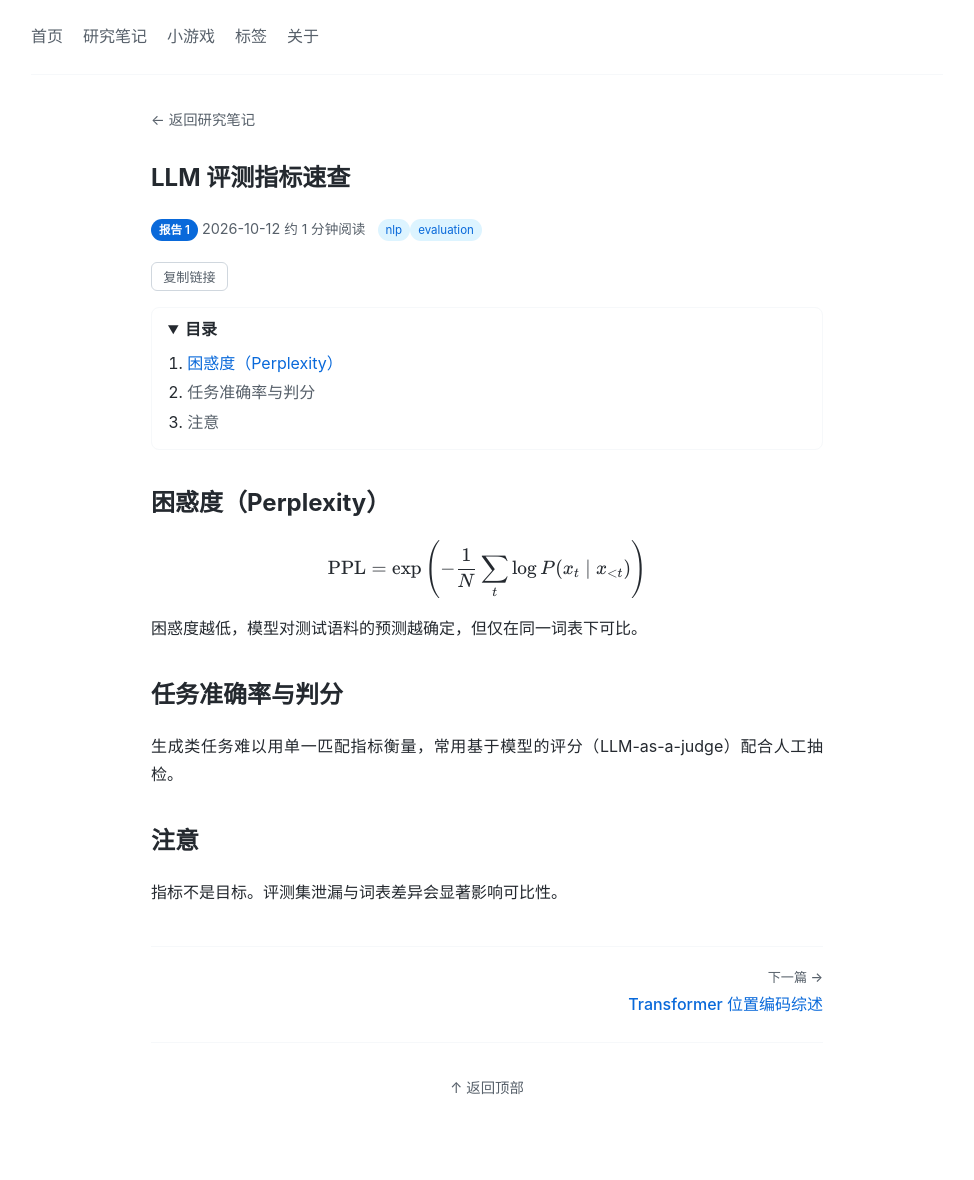
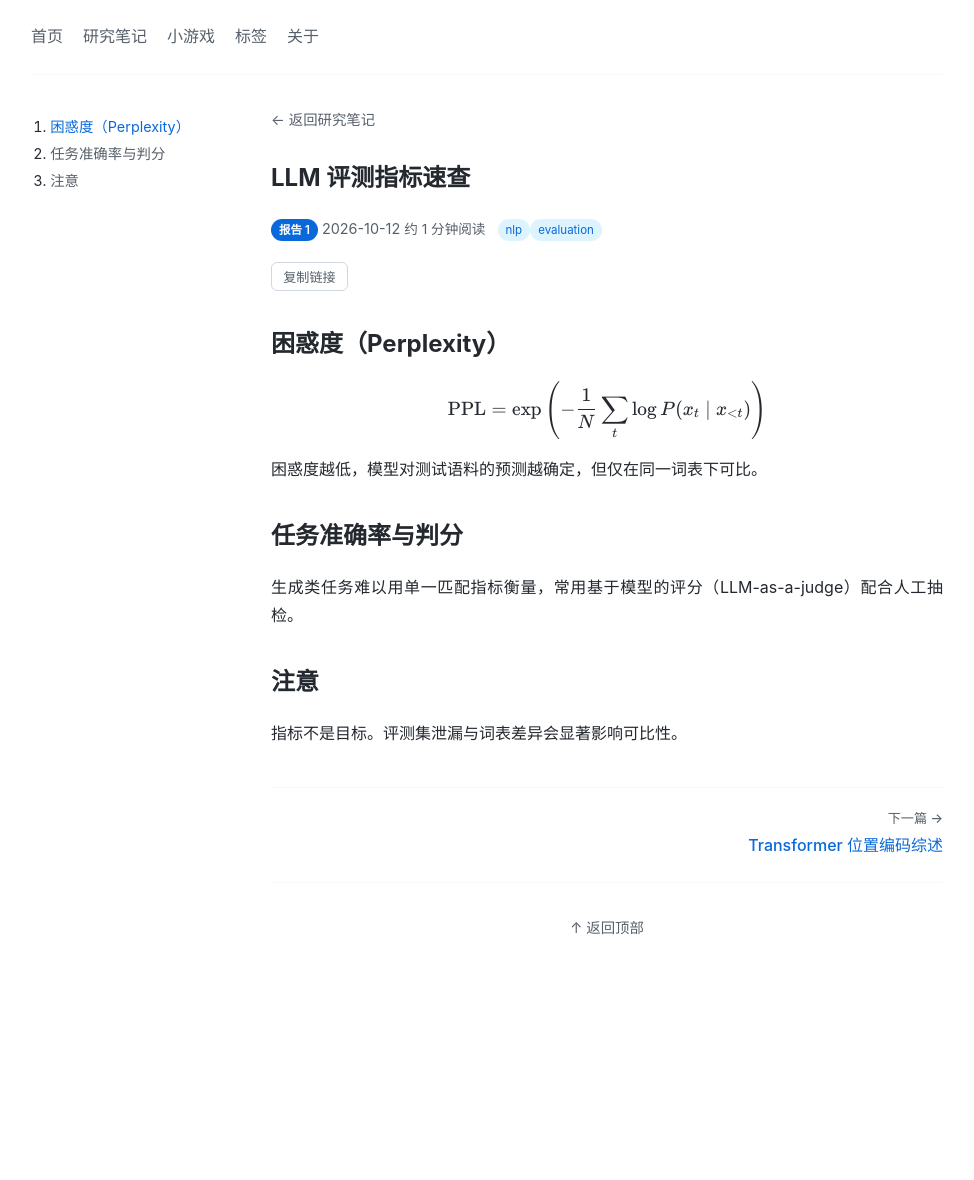
Before and after one commit to lyb19850811/github-pages, a Jekyll site: the page built from _posts/2026-10-12-llm-evaluation-metrics.md, in a window 1280 px wide. Shown: the whole page, without its empty margins (153-1127 px from the left). Built offline with Jekyll 4.4.1, drawn with Linux system fonts in a browser that asks for light colours; after the commit the page ends 1021 px from its top, so only the background shows below that.

Commit message:
feat: enrich homepage, add a11y states, move TOC to sticky sidebar

```diff
--- a/_layouts/research.html
+++ b/_layouts/research.html
@@ -2,6 +2,9 @@
 layout: default
 ---
 <article class="note-detail">
+  <aside class="toc" id="toc"></aside>
+
+  <div class="note-main">
     <p class="back"><a href="{{ '/notes/' | relative_url }}">← 返回研究笔记</a></p>
     <h1>{{ page.title }}</h1>
     <p class="meta">
@@ -14,8 +17,6 @@ layout: default
     <div class="article-tools">
       <button type="button" class="copy-link" id="copy-link">复制链接</button>
     </div>
-
-  <div class="toc" id="toc"></div>
 
     <div class="content">
       {{ content }}
@@ -55,6 +56,7 @@ layout: default
     </nav>
 
     <p class="back-to-top"><a href="#" class="js-back-to-top">↑ 返回顶部</a></p>
+  </div>
 </article>
 
 <script src="{{ '/assets/js/article.js' | relative_url }}"></script>
--- a/assets/js/article.js
+++ b/assets/js/article.js
@@ -51,6 +51,12 @@
       html += '</ol></details>';
       toc.innerHTML = html;
 
+      // 窄屏下目录默认折叠（桌面端由 CSS 强制展开）
+      var details = toc.querySelector('.toc-details');
+      if (details && window.matchMedia('(max-width: 768px)').matches) {
+        details.removeAttribute('open');
+      }
+
       // 章节高亮
       if ('IntersectionObserver' in window) {
         var links = toc.querySelectorAll('a');
@@ -67,7 +73,8 @@
         headings.forEach(function (h) { observer.observe(h); });
       }
     } else {
-      toc.hidden = true;
+      if (toc.parentNode) toc.parentNode.classList.add('no-toc');
+      toc.remove();
     }
   }
 })();
--- a/style.css
+++ b/style.css
@@ -170,9 +170,18 @@ code {
 
 /* 研究正文 */
 .note-detail {
-  max-width: 42rem;
+  display: grid;
+  grid-template-columns: auto minmax(0, 42rem);
+  gap: 2.5rem;
+  justify-content: center;
+  align-items: start;
+  max-width: none;
   margin: 0 auto;
 }
+.note-detail.no-toc {
+  grid-template-columns: minmax(0, 42rem);
+}
+.note-main { min-width: 0; }
 .back {
   display: inline-block;
   color: var(--muted);
@@ -268,7 +277,14 @@ code {
 .copy-link:hover { border-color: var(--accent); color: var(--accent); }
 
 /* 目录 */
-.toc { margin: 1rem 0 1.5rem; }
+.toc {
+  position: sticky;
+  top: 1.5rem;
+  width: 200px;
+  max-height: calc(100vh - 3rem);
+  overflow-y: auto;
+  font-size: .9rem;
+}
 .toc-details {
   border: 1px solid var(--bg);
   border-radius: 8px;
@@ -281,6 +297,28 @@ code {
 .toc-list li.toc-h3 { padding-left: 1rem; }
 .toc-list a { color: var(--muted); text-decoration: none; }
 .toc-list a:hover, .toc-list a.active { color: var(--accent); }
+
+/* 目录：桌面端侧栏（隐藏折叠头、去边框） */
+@media (min-width: 769px) {
+  .toc-details {
+    border: none;
+    background: none;
+    padding: 0;
+    border-radius: 0;
+  }
+  .toc-details summary { display: none; }
+}
+
+/* 目录：移动端回退顶部折叠面板 */
+@media (max-width: 768px) {
+  .note-detail { display: block; }
+  .toc {
+    position: static;
+    width: auto;
+    max-height: none;
+    margin: 1rem 0 1.5rem;
+  }
+}
 
 /* 上一篇 / 下一篇 */
 .post-nav {
@@ -332,3 +370,59 @@ code {
 .search-item .summary { margin: .25rem 0; font-size: .9rem; color: var(--muted); }
 .search-item .search-tags { display: flex; flex-wrap: wrap; gap: .35rem; margin: 0; }
 .search-empty { color: var(--muted); }
+
+/* 首页：最近更新 */
+.home-recent { display: flex; flex-direction: column; gap: .5rem; margin: 1rem 0; }
+.home-recent-item {
+  display: flex;
+  align-items: baseline;
+  gap: .75rem;
+  padding: .5rem .75rem;
+  border: 1px solid #d0d7de;
+  border-radius: 8px;
+  background: #fff;
+  text-decoration: none;
+  color: var(--fg);
+}
+.home-recent-item:hover { border-color: var(--accent); }
+.home-recent-report {
+  flex: none;
+  font-size: .72rem;
+  font-weight: 600;
+  color: #fff;
+  background: var(--accent);
+  padding: .1rem .5rem;
+  border-radius: 999px;
+}
+.home-recent-title { flex: 1; min-width: 0; overflow: hidden; text-overflow: ellipsis; white-space: nowrap; }
+.home-recent-item time { flex: none; color: var(--muted); font-size: .85rem; }
+
+/* 首页：标签云 */
+.tag-cloud { display: flex; flex-wrap: wrap; gap: .5rem; margin: 1rem 0; }
+.tag-cloud-item {
+  display: inline-block;
+  padding: .35rem .8rem;
+  border: 1px solid #d0d7de;
+  border-radius: 999px;
+  background: #fff;
+  color: var(--muted);
+  text-decoration: none;
+  font-size: .9rem;
+}
+.tag-cloud-item:hover { border-color: var(--accent); color: var(--accent); }
+.tag-cloud-item .count { opacity: .7; font-size: .8em; margin-left: .2em; }
+
+/* 动效降级（用户偏好减少动效） */
+@media (prefers-reduced-motion: reduce) {
+  .card { transition: none; }
+  .card:hover { transform: none; box-shadow: none; }
+}
+
+/* 导航窄屏换行 */
+@media (max-width: 560px) {
+  nav {
+    flex-wrap: wrap;
+    gap: .4rem 1rem;
+    padding: 1rem 0;
+  }
+}
```
Also changed, not shown: assets/js/filter.js (+5 -3 lines), index.html (+23 -1 lines). Lines whose indentation alone changed are shown as unchanged.
